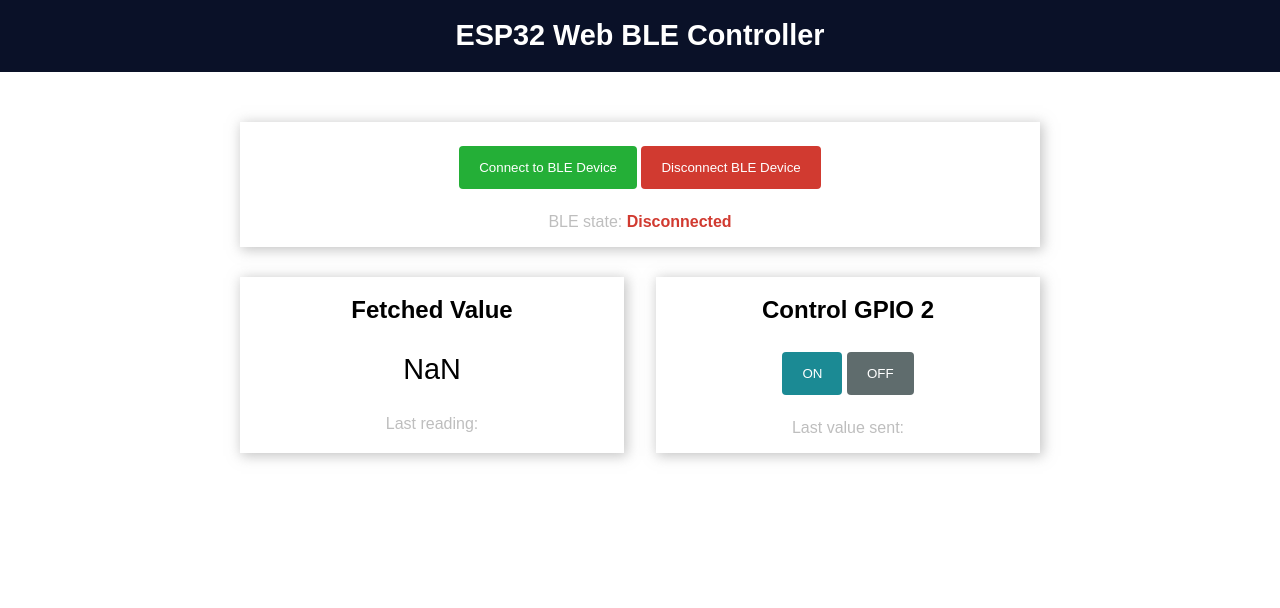
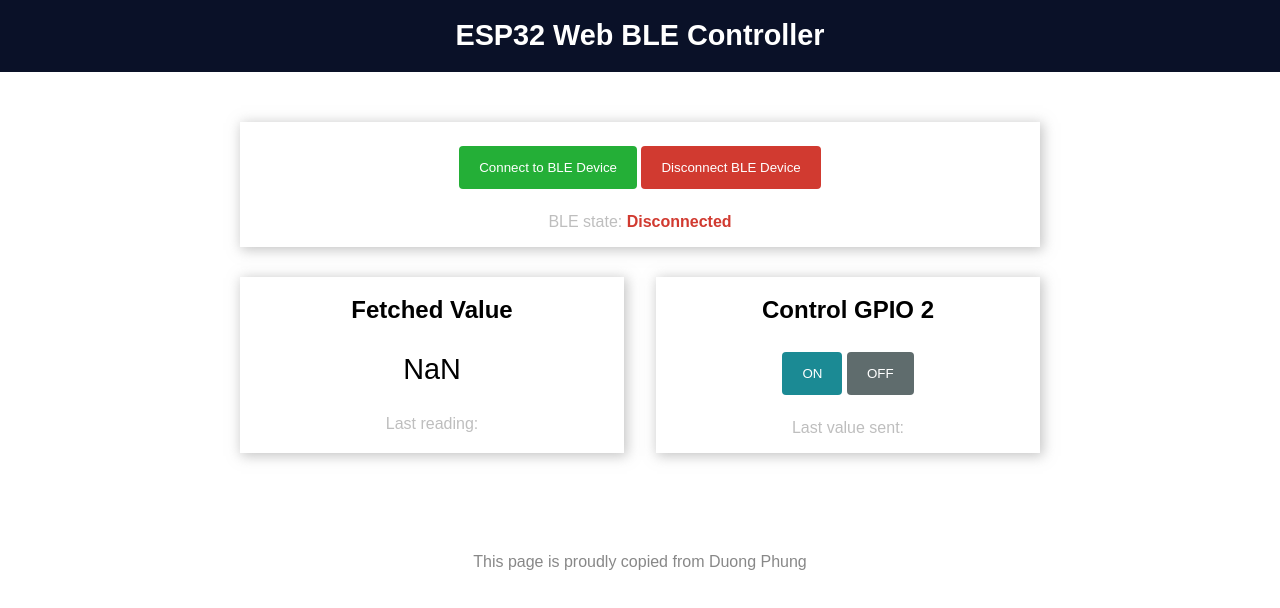
Before and after one commit to boanhee/boanhee, a plain HTML site: page index.html in a window 1280 px wide. Drawn offline with Linux system fonts and the light colour scheme.

Commit message:
Update index.html

```diff
--- a/index.html
+++ b/index.html
@@ -44,6 +44,10 @@
             </div>
         </div>
     </div>
+</div> <!-- End of .content -->
+    <footer style="text-align: center; margin-top: 20px; color: #888;">
+        <p>This page is proudly copied from Duong Phung</p>
+    </footer>
 </body>
 <script>
     // DOM Elements
```
